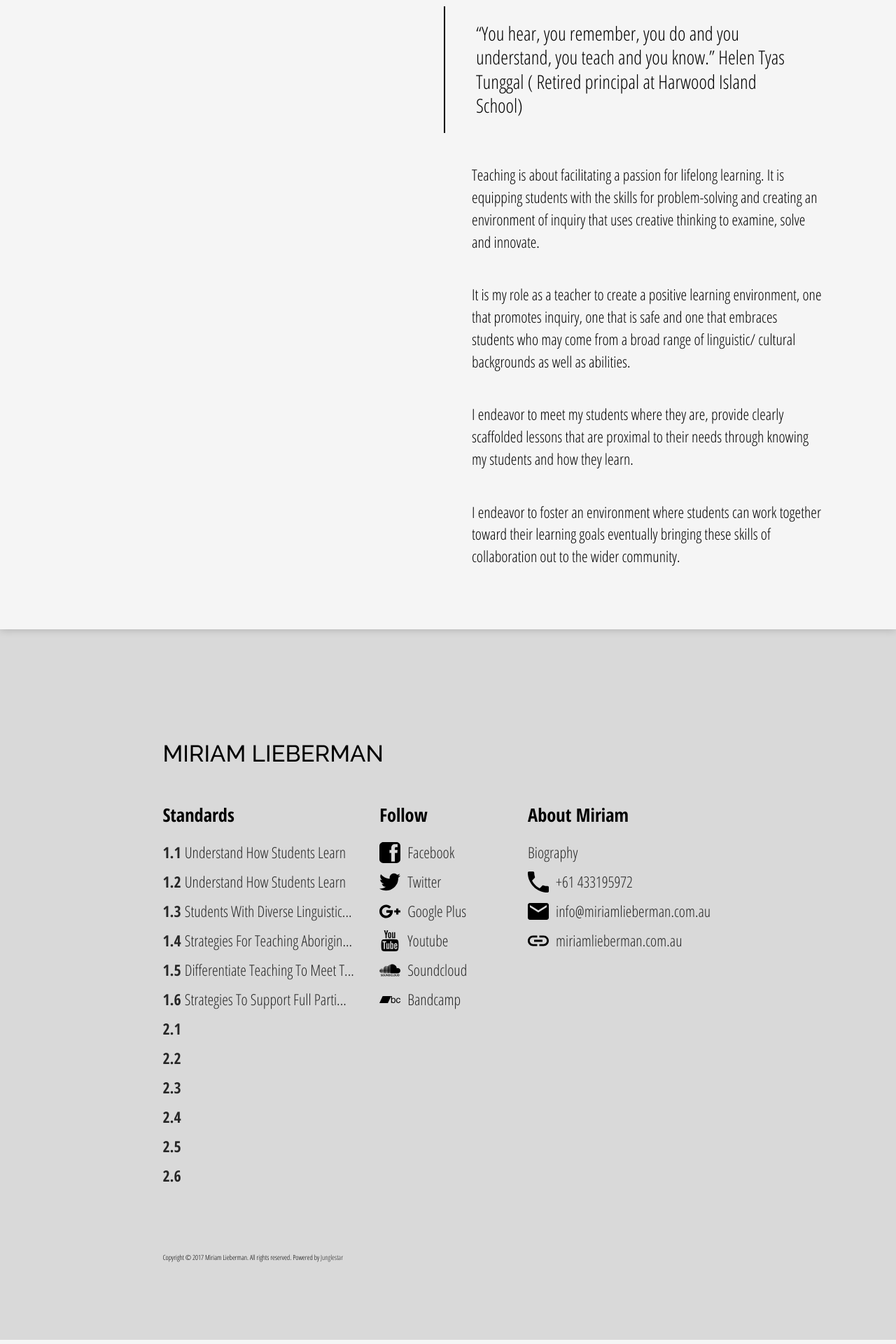
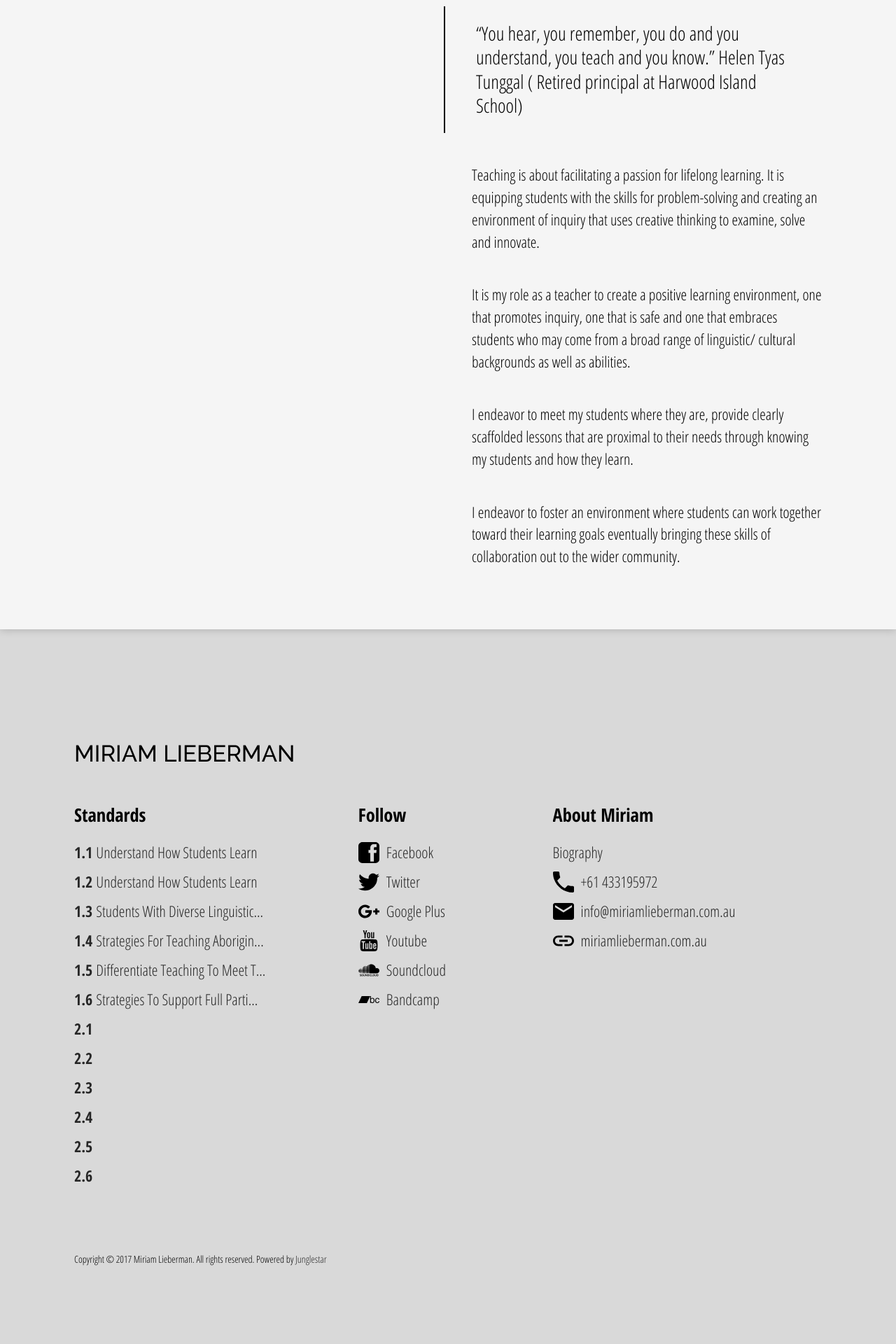
Before and after one commit to toybreaker/miriam, a Jekyll site: the page built from index.md, in a window 1280 px wide. Shown: the part 1030-2950 px from the top of the page at 70% size. Built offline with Jekyll 4.4.1, drawn with Linux system fonts in a browser that asks for light colours.

Commit message:
better footer styles

```diff
--- a/_includes/footer.html
+++ b/_includes/footer.html
@@ -1,6 +1,7 @@
 <footer class="footer group" role="contentinfo">
 
   <div class="container">
+    <div class="inner_container">
 
       <div class="footer_company_name">
         {{site.title}}
@@ -16,14 +17,16 @@
               {% unless item.publish=="notyet" %}
               <a class="menu_item active" role="menuitem" title="{{ item.title }}" href="{{ item.url | prepend: site.baseurl }}">
                 <span class="page_title">{{ item.name }}</span>
-              <span class="page_subtitle">{{ item.subtitle | strip_html | truncate: 35 }}</span>
+                <span class="page_subtitle fat">{{ item.subtitle | strip_html | truncate: 90 }}</span>
+                <span class="page_subtitle skinny">{{ item.subtitle | strip_html | truncate: 35 }}</span>
               </a>
               {% endunless %}
             {% else %}
               {% unless item.publish=="notyet" %}
               <a class="menu_item " role="menuitem" title="{{ item.title }}" href="{{ item.url | prepend: site.baseurl }}">
                 <span class="page_title">{{ item.name }}</span>
-              <span class="page_subtitle">{{ item.subtitle | strip_html | truncate: 35 }}</span>
+                <span class="page_subtitle fat">{{ item.subtitle | strip_html | truncate: 90 }}</span>
+                <span class="page_subtitle skinny">{{ item.subtitle | strip_html | truncate: 35 }}</span>
               </a>
               {% endunless %}
             {% endif %}
@@ -270,4 +273,6 @@
 
     </div>
 
+  </div>
+
 </footer>
--- a/_sass/_3base.scss
+++ b/_sass/_3base.scss
@@ -123,7 +123,8 @@ svg {
     }
     @include media( "screen", ">maxWidth"){
       max-width: 500px;
-    }  }
+    }
+  }
 
   dl,
   ol,
--- a/_sass/_6header.scss
+++ b/_sass/_6header.scss
@@ -200,7 +200,9 @@
     justify-content: center;
 
     &.active {
-      background-color: $grey--light;
+      .long_menu & {
+        background-color: $grey--light;
+      }
     }
     @include media( "screen", ">minWidth") {
       -webkit-box-pack: start;
--- a/_sass/_7footer.scss
+++ b/_sass/_7footer.scss
@@ -4,7 +4,7 @@
   width: 100%;
   background-color: $grey--light;
 
-  .container {
+  .inner_container {
     box-shadow: none;
     display: -webkit-box;
     display: -ms-flexbox;
@@ -16,17 +16,6 @@
 
     @include media( "screen", ">minWidth") {
       width: 100%;
-      margin: 0;
-    }
-    @include media( "screen", ">bp1Width") {
-      max-width: 86%;
-      margin-left: 12%;
-      margin-right: 12%;
-    }
-    @include media( "screen", ">maxWidth") {
-      max-width: 74%;
-      margin-left: 13%;
-      margin-right: 13%;
     }
   }
 
@@ -38,7 +27,7 @@
     margin-bottom: $vertical_rhythm/6;
     border-bottom: 1px solid $grey;
     width: 100%;
-    @include media( "screen", ">minWidth") {
+    @include media( "screen", ">bp1Width") {
       border-bottom: 0 none;
       padding-top: 0;
       width: auto;
@@ -77,7 +66,7 @@
   -webkit-box-pack: justify;
   -ms-flex-pack: justify;
   justify-content: space-between;
-  @include media( "screen", ">minWidth") {
+  @include media( "screen", ">bp1Width") {
     -webkit-box-orient: horizontal;
     -webkit-box-direction: normal;
     -ms-flex-direction: row;
@@ -110,18 +99,19 @@
   -webkit-box-align: start;
   -ms-flex-align: start;
   align-items: flex-start;
-  @include media( "screen", ">minWidth") {
+  overflow: hidden;
+  @include media( "screen", ">bp1Width") {
     width: 32%;
   }
 }
 .menu_socials {
-  @include media( "screen", ">minWidth") {
+  @include media( "screen", ">bp1Width") {
     width: 24%;
   }
 }
 .menu_contacts,
 .menu_products {
-  @include media( "screen", ">minWidth") {
+  @include media( "screen", ">bp1Width") {
     width: 36%;
     overflow: hidden;
   }
@@ -146,7 +136,23 @@
 }
 
 .copyright {
-  font-size: 10px;
+  font-size: 14px;
   padding-top: $vertical_rhythm;
   margin-top: $vertical_rhythm;
 }
+
+
+.menu_item .page_subtitle.fat {
+  display: inline;
+  overflow: hidden;
+  @include media( "screen", ">bp1Width") {
+    display: none;
+  }
+}
+
+.menu_item .page_subtitle.skinny {
+  display: none;
+  @include media( "screen", ">bp1Width") {
+    display: inline;
+  }
+}
```
Also changed, not shown: _data/menu_long.csv (+3 -6 lines). Lines whose indentation alone changed are shown as unchanged.
